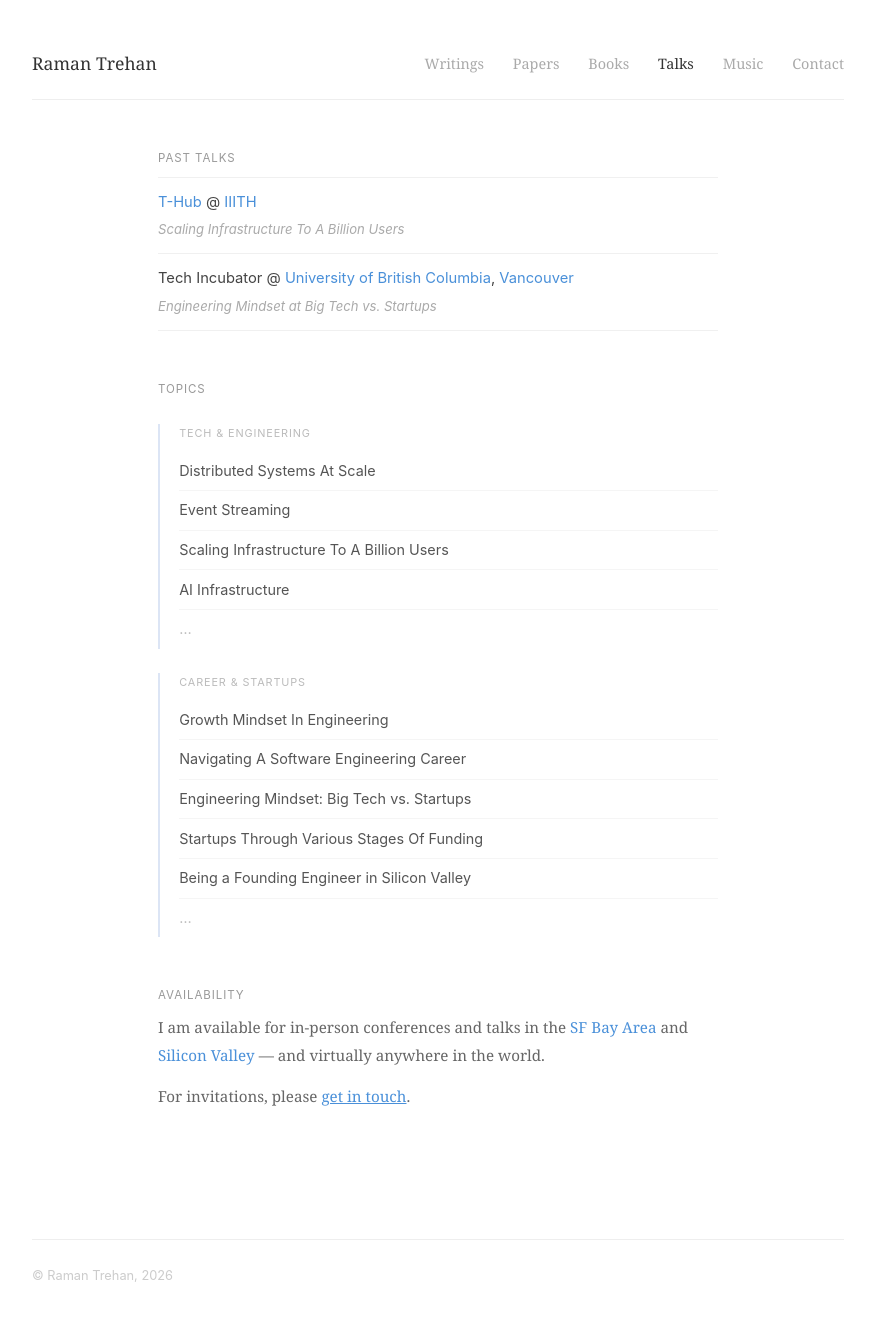
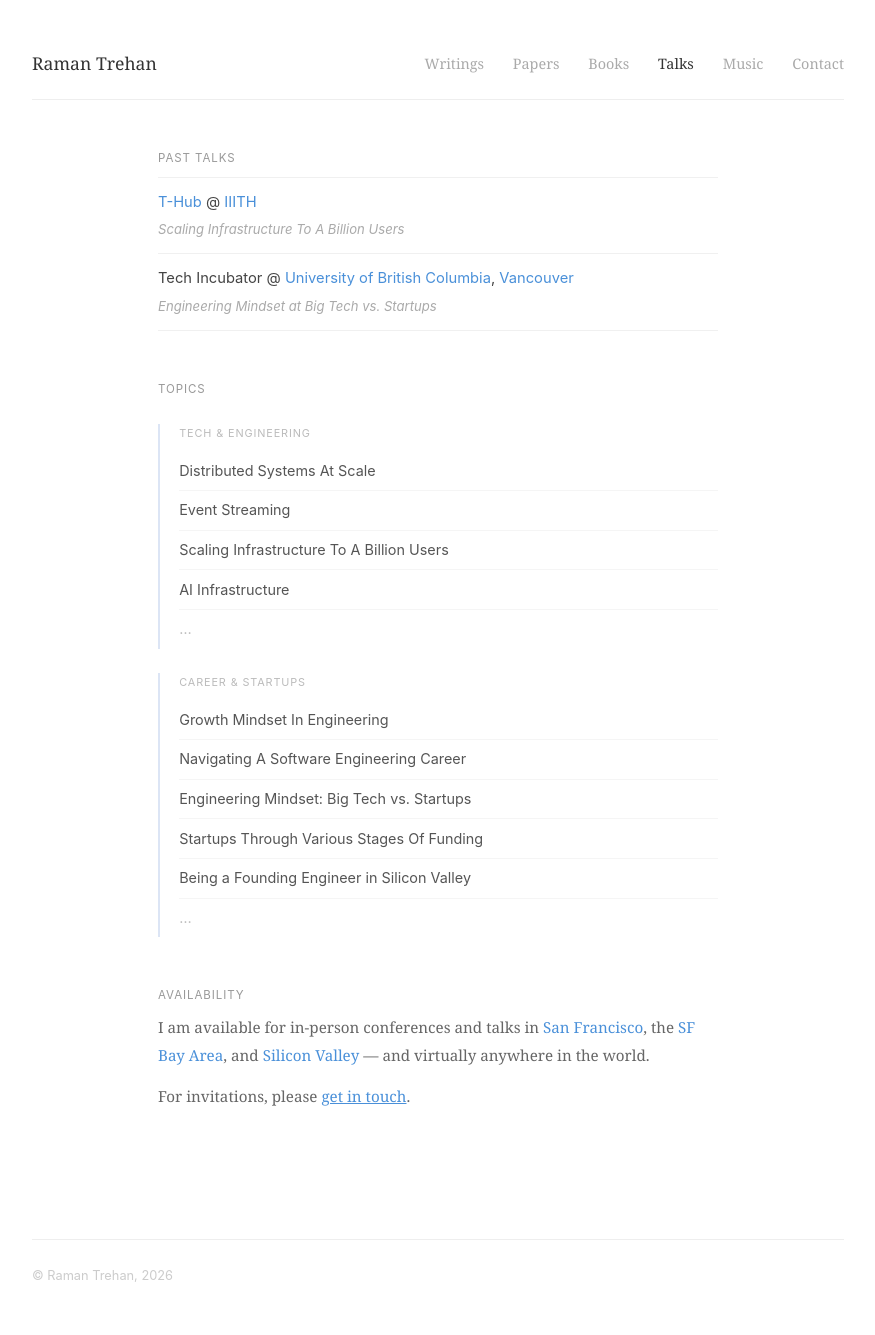
Before and after one commit to ramandeeptrehan/ramandeeptrehan.github.io, a Jekyll site: the page built from talks/index.html, in a window 1280 px wide. Shown: the whole page, without its empty margins (202-1077 px from the left). Built offline with Jekyll 4.4.1, drawn with Linux system fonts in a browser that asks for light colours.

Commit message:
Add San Francisco alongside SF Bay Area and Silicon Valley

```diff
--- a/talks/index.html
+++ b/talks/index.html
@@ -48,7 +48,7 @@
 
   <div class="music-section">
     <p class="music-label">Availability</p>
-    <p class="music-body">I am available for in-person conferences and talks in the <span class="highlight">SF Bay Area</span> and <span class="highlight">Silicon Valley</span> — and virtually anywhere in the world.</p>
+    <p class="music-body">I am available for in-person conferences and talks in <span class="highlight">San Francisco</span>, the <span class="highlight">SF Bay Area</span>, and <span class="highlight">Silicon Valley</span> — and virtually anywhere in the world.</p>
     <p class="music-body">For invitations, please <a href="/contact/" class="highlight">get in touch</a>.</p>
   </div>
 
```
